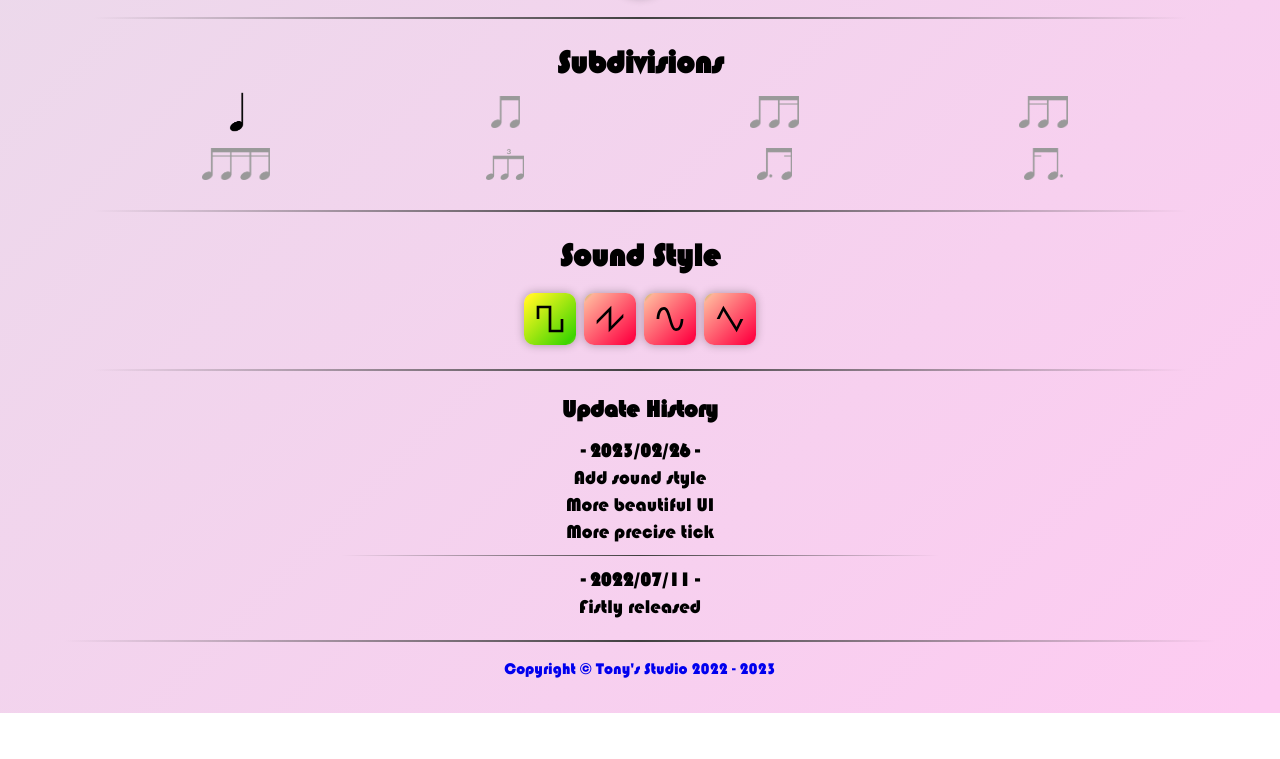
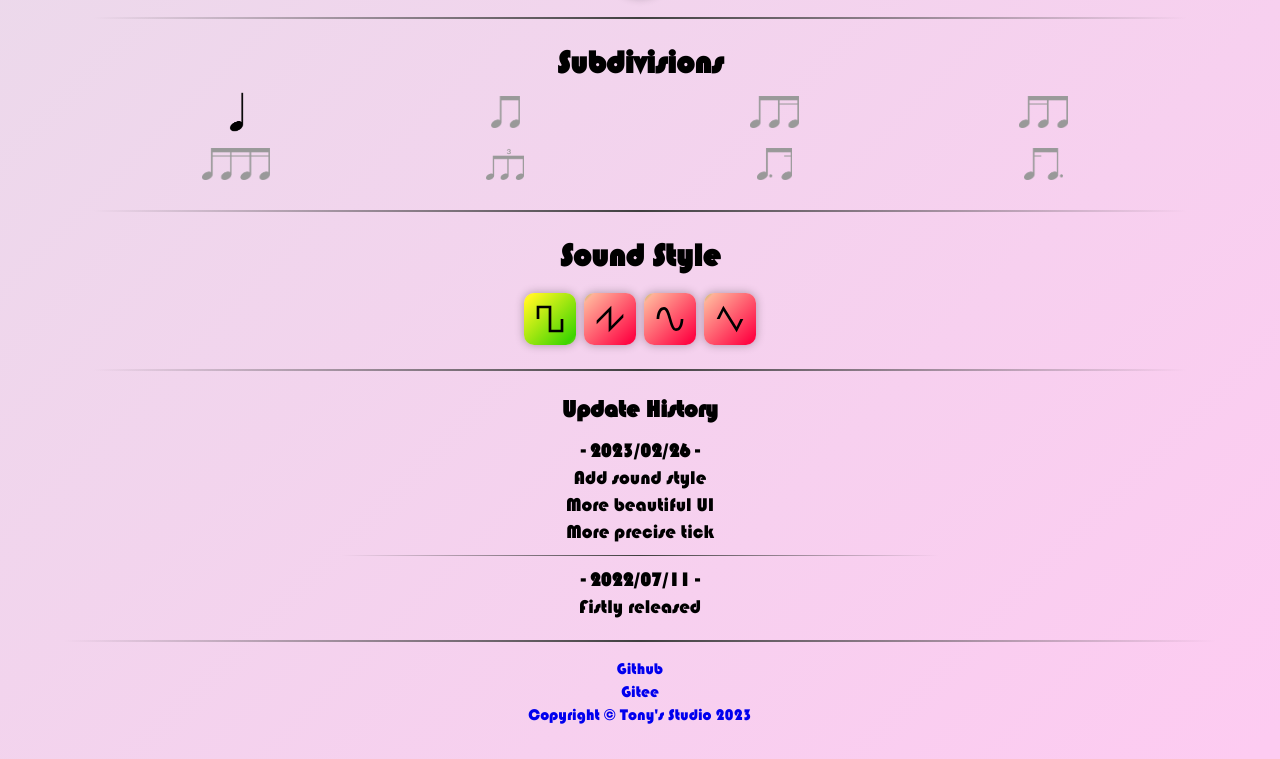
Before and after one commit to Lord-Turmoil/Online-Metronome, a plain HTML site: page index.html in a window 1280 px wide. Shown: the part 758-1517 px from the top of the page. Before the commit the page ends 1471 px from the top, so only its background shows below. Drawn offline with Linux system fonts and the light colour scheme.

Commit message:
add git link

```diff
--- a/index.html
+++ b/index.html
@@ -125,7 +125,9 @@
     <hr>
     <footer class="clearfix">
         <div class="copyright">
-            <a href="http://www.tonys-studio.top" target="_blank"><span>Copyright &copy; Tony's Studio 2022 - 2023</span></a>
+            <a href="https://github.com/Lord-Turmoil/Online-Metronome" target="_blank"><span>Github</span></a><br>
+            <a href="https://gitee.com/tonys-studio/online-metronome" target="_blank"><span>Gitee</span></a><br>
+            <a href="http://www.tonys-studio.top" target="_blank"><span>Copyright &copy; Tony's Studio 2023</span></a>
         </div>
     </footer>
 
```
